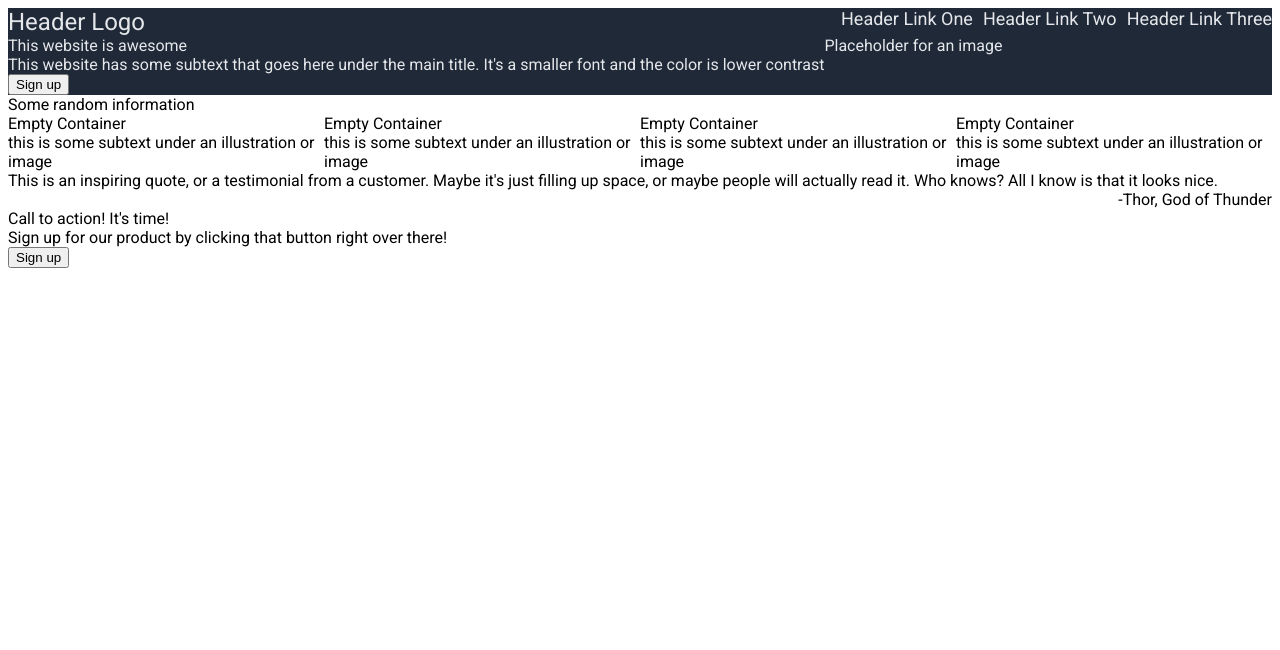
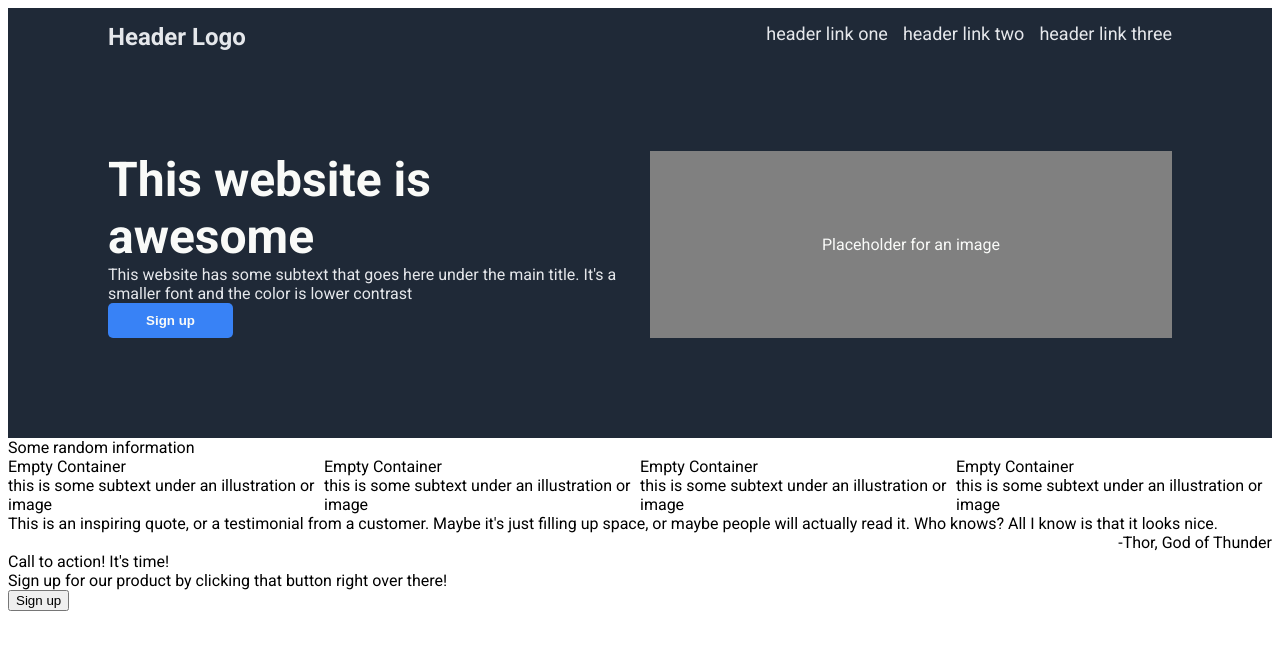
Before and after one commit to bar-wd/landing-page, a plain HTML site: page index.html in a window 1280 px wide. Drawn offline with Linux system fonts and the light colour scheme.

Commit message:
Style header and section one
Styled the header and section one. Right before starting to work on preventing the section one from stretching too far.

```diff
--- a/index.html
+++ b/index.html
@@ -9,22 +9,27 @@
        </head>
 
     <body>
+        <!-- <div class="section-one"> -->
              <div class="header">
                 <div class="header-logo">Header Logo</div>
                 <div class="header-links">
-                <div>Header Link One</div>
-                <div>Header Link Two</div>
-                <div>Header Link Three</div>
+                <div>header link one</div>
+                <div>header link two</div>
+                <div>header link three</div>
                  </div>
             </div>
             <div class="section-one">
                 <div class="section-one-left">
-                <div>This website is awesome</div>
+                <div class="awesome">This website is awesome</div>
                 <div>This website has some subtext that goes here under the main title. It's a smaller font and the color is lower contrast</div>
                 <button class="btn sign-up-high">Sign up</button>
                 </div>
-            <div class="section-one-right">Placeholder for an image</div>
+                <div class="section-one-right">
+                    <div>Placeholder for an image</div>
                 </div>
+
+             </div>
+        <!-- </div> -->
        <div class="section-two">
             <div>Some random information</div>
             <div class="empty-containers">
--- a/styles.css
+++ b/styles.css
@@ -5,7 +5,7 @@ html {
     box-sizing: inherit;
   }
 
-  body {
+body {
     display: flex;
     flex-direction: column;
     font-family: "Roboto";
@@ -17,32 +17,58 @@ html {
     background-color: #1F2937;
     font-size: 18px;
     color: #E5E7EB;
+    padding: 15px 100px 100px 100px;
 
   }
 
   .header-logo {
     font-size: 24px;
     font-color: #F9FAF8;
+    font-weight: bold;
   }
 
 .header-links {
     display: flex;
-    gap: 10px;
+    gap: 15px;
 }
 
 .section-one {
     display: flex;
     background-color: #1F2937;
     color: #E5E7EB;
+    padding: 0px 100px 100px 100px;
+    gap: 20px;
 
 }
 
+.awesome {
+    font-size: 48px;
+    font-weight: bolder;
+    color: #F9FAF8;
+}
+
 .section-one-left {
+    /* max-width: 400px; */
+    flex: 1;
+}
 
+.section-one-right {
+    background-color: grey;
+    color: #F9FAF8;
+    flex: 1;
+    display: flex;
+    justify-content: center;
+    align-items: center;
 }
 
 .btn.sign-up-high {
-
+    background-color: #3882F6;
+    color: #F9FAF8;
+    font-weight: bold;
+    width: 125px;
+    height: 35px;
+    border-radius: 5px;
+    border: none;
 }
 
 .section-one-right {
```
Lines whose indentation alone changed are shown as unchanged.
